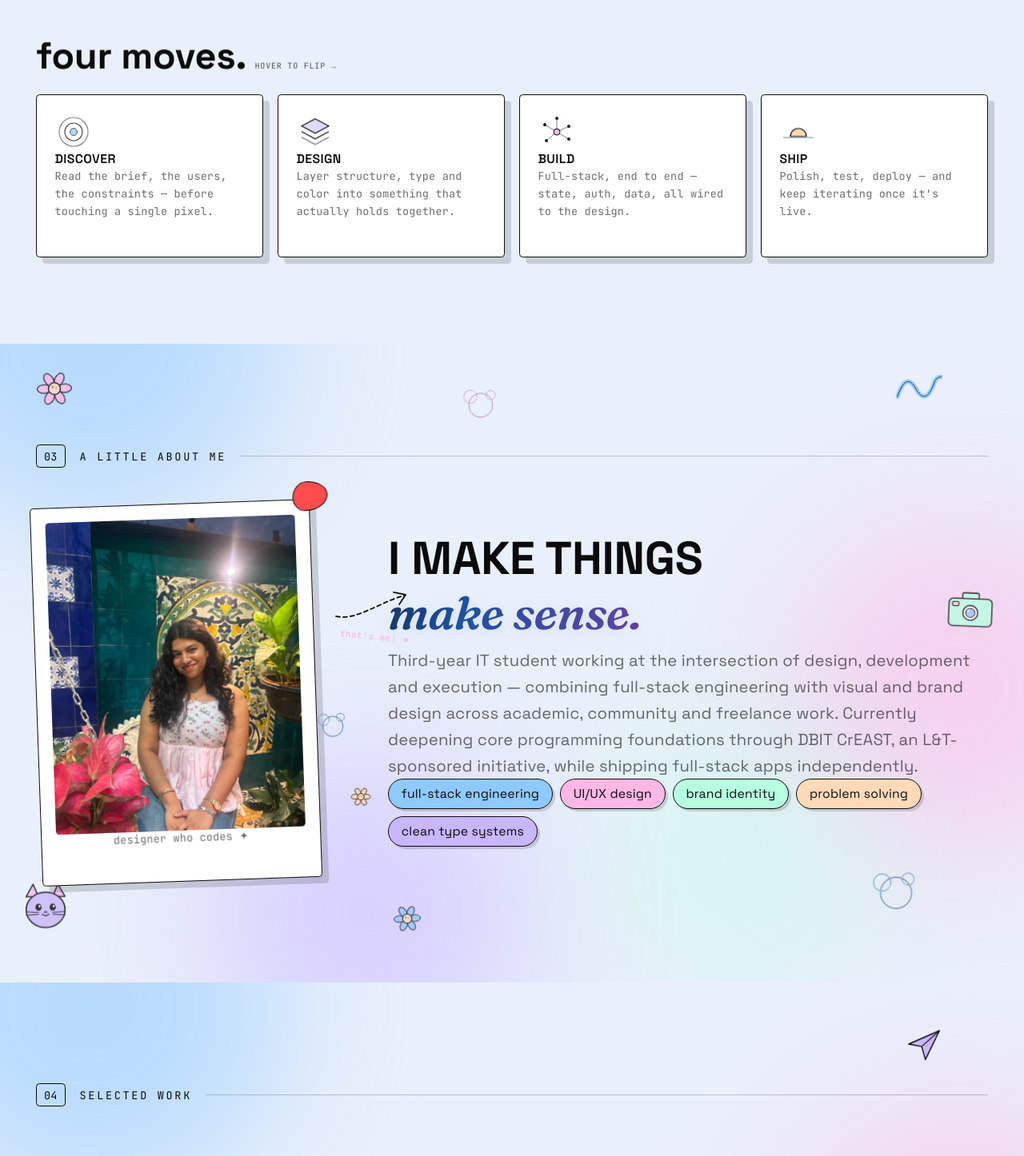
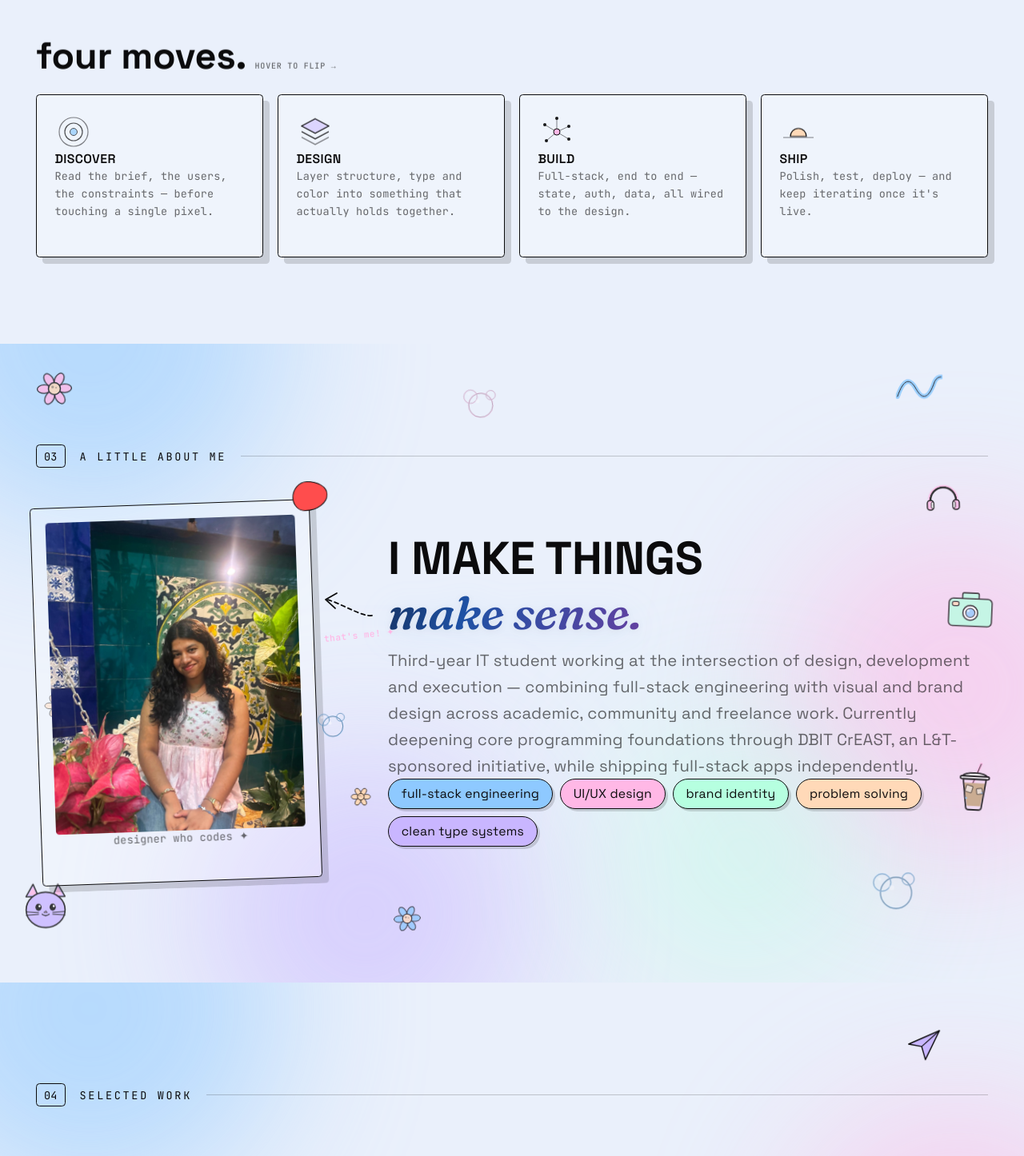
Before and after one commit to simonedsa07/portfolio, a React (Vite) app: page / in a window 1280 px wide. Shown: the part 1068-2514 px from the top of the page at 80% size. Built offline with nearby package versions, Linux system fonts and the light colour scheme.

Commit message:
ui changes

```diff
--- a/src/SimonePortfolio.jsx
+++ b/src/SimonePortfolio.jsx
@@ -300,6 +300,48 @@ function BubbleCluster({ size = 60, color = C.blue }) {
   );
 }
 
+function IcedCoffee({ size = 52, color = "#C4A482" }) {
+  return (
+    <svg width={size} height={size * 1.3} viewBox="0 0 40 52" fill="none">
+      {/* Straw */}
+      <line x1="26" y1="2" x2="16" y2="28" stroke="#FFB8E6" strokeWidth="3" strokeLinecap="round" />
+      <line x1="26" y1="2" x2="16" y2="28" stroke={C.ink} strokeWidth="0.8" strokeLinecap="round" />
+      {/* Lid */}
+      <path d="M7 16 C 7 10, 33 10, 33 16" fill={C.white} stroke={C.ink} strokeWidth="1.5" />
+      <rect x="5" y="15" width="30" height="3" rx="1.5" fill={C.white} stroke={C.ink} strokeWidth="1.5" />
+      {/* Coffee Liquid */}
+      <path d="M9 22 L31 22 L27 46 L13 46 Z" fill={color} />
+      {/* Ice Cubes */}
+      <rect x="12" y="24" width="7" height="7" rx="1" transform="rotate(15 12 24)" fill={C.white} opacity="0.6" stroke={C.ink} strokeWidth="1" />
+      <rect x="22" y="28" width="6" height="6" rx="1" transform="rotate(-10 22 28)" fill={C.white} opacity="0.6" stroke={C.ink} strokeWidth="1" />
+      {/* Cup Body */}
+      <path d="M8 18 L32 18 L28 48 C27.8 49 26.8 50 25 50 L15 50 C13.2 50 12.2 49 12 48 Z" stroke={C.ink} strokeWidth="1.5" strokeLinejoin="round" />
+      {/* Condensation drips */}
+      <circle cx="12" cy="38" r="1" fill={C.blue} />
+      <circle cx="28" cy="32" r="0.8" fill={C.blue} />
+    </svg>
+  );
+}
+
+function Headphones({ size = 52, color = C.purple }) {
+  return (
+    <svg width={size} height={size} viewBox="0 0 48 48" fill="none">
+      {/* Arch/Band */}
+      <path d="M8 24 A 16 16 0 0 1 40 24" stroke={C.ink} strokeWidth="2.5" fill="none" strokeLinecap="round" />
+      <path d="M6 24 A 18 18 0 0 1 42 24" stroke={color} strokeWidth="1.5" fill="none" strokeLinecap="round" />
+      {/* Earcup connectors */}
+      <line x1="8" y1="22" x2="8" y2="30" stroke={C.ink} strokeWidth="1.5" />
+      <line x1="40" y1="22" x2="40" y2="30" stroke={C.ink} strokeWidth="1.5" />
+      {/* Earcups */}
+      <rect x="4" y="24" width="8" height="12" rx="3.5" fill={color} stroke={C.ink} strokeWidth="1.5" />
+      <rect x="36" y="24" width="8" height="12" rx="3.5" fill={color} stroke={C.ink} strokeWidth="1.5" />
+      {/* Inner ear cushions */}
+      <rect x="9" y="26" width="3" height="8" rx="1.5" fill={C.white} stroke={C.ink} strokeWidth="1" />
+      <rect x="36" y="26" width="3" height="8" rx="1.5" fill={C.white} stroke={C.ink} strokeWidth="1" />
+    </svg>
+  );
+}
+
 function MiniCodeIcon() {
   return (
     <svg width="18" height="18" viewBox="0 0 24 24" fill="none" stroke="currentColor" strokeWidth="2.5" strokeLinecap="round" strokeLinejoin="round" style={{ opacity: 0.85 }}>
@@ -387,9 +429,9 @@ function OrbitDiagram({ size = 200 }) {
    ORBITING TOOL ICONS — scattered in hero, orbit on hover-stop
    ============================================================ */
 /* Inline Vector Brand Logos */
-function ReactLogo() {
+function ReactLogo({ size = 36 }) {
   return (
-    <svg width="25" height="25" viewBox="0 0 100 100" fill="none" xmlns="http://www.w3.org/2000/svg">
+    <svg width={size} height={size} viewBox="0 0 100 100" fill="none" xmlns="http://www.w3.org/2000/svg">
       <circle cx="50" cy="50" r="8" fill="#00D8FF" />
       <ellipse cx="50" cy="50" rx="38" ry="14" stroke="#00D8FF" strokeWidth="4" />
       <ellipse cx="50" cy="50" rx="38" ry="14" stroke="#00D8FF" strokeWidth="4" transform="rotate(60 50 50)" />
@@ -398,17 +440,17 @@ function ReactLogo() {
   );
 }
 
-function TailwindLogo() {
+function TailwindLogo({ size = 36 }) {
   return (
-    <svg width="26" height="26" viewBox="0 0 24 24" fill="none" xmlns="http://www.w3.org/2000/svg">
+    <svg width={size} height={size} viewBox="0 0 24 24" fill="none" xmlns="http://www.w3.org/2000/svg">
       <path d="M12 6.09 C8.2 6.09, 5.8 7.99, 4.85 11.79 C6.27 9.89, 7.69 9.18, 9.11 9.65 C9.92 9.92, 10.5 10.52, 11.13 11.17 C12.17 12.24, 13.43 13.53, 17.15 13.53 C20.95 13.53, 23.32 11.63, 24.27 7.83 C22.85 9.73, 21.43 10.44, 20.01 9.97 C19.2 9.7, 18.62 9.1, 17.99 8.45 C16.95 7.38, 15.69 6.09, 12 6.09 Z M4.85 13.53 C1.05 13.53, -1.32 15.43, -2.27 19.23 C-0.85 17.33, 0.57 16.62, 1.99 17.09 C2.8 17.36, 3.38 17.96, 4.01 18.61 C5.05 19.68, 6.31 20.97, 10.03 20.97 C13.83 20.97, 16.2 19.07, 17.15 15.27 C15.73 17.17, 14.31 17.88, 12.89 17.41 C12.08 17.14, 11.5 16.54, 10.87 15.89 C9.83 14.82, 8.57 13.53, 4.85 13.53 Z" fill="#06B6D4" />
     </svg>
   );
 }
 
-function FigmaLogo() {
+function FigmaLogo({ size = 36 }) {
   return (
-    <svg width="16" height="24" viewBox="0 0 100 150" fill="none" xmlns="http://www.w3.org/2000/svg">
+    <svg width={size * 0.67} height={size} viewBox="0 0 100 150" fill="none" xmlns="http://www.w3.org/2000/svg">
       <path d="M 0,25 C 0,11.2 11.2,0 25,0 C 38.8,0 50,11.2 50,25 L 50,50 L 25,50 C 11.2,50 0,38.8 0,25 Z" fill="#F24E1E" />
       <path d="M 50,25 C 50,11.2 61.2,0 75,0 C 88.8,0 100,11.2 100,25 C 100,38.8 88.8,50 75,50 L 50,50 Z" fill="#FF7262" />
       <path d="M 0,75 C 0,61.2 11.2,50 25,50 L 50,50 L 50,100 L 25,100 C 11.2,100 0,88.8 0,75 Z" fill="#A259FF" />
@@ -418,17 +460,17 @@ function FigmaLogo() {
   );
 }
 
-function SupabaseLogo() {
+function SupabaseLogo({ size = 36 }) {
   return (
-    <svg width="22" height="24" viewBox="0 0 24 24" fill="none" xmlns="http://www.w3.org/2000/svg">
+    <svg width={size * 0.92} height={size} viewBox="0 0 24 24" fill="none" xmlns="http://www.w3.org/2000/svg">
       <path d="M21.36 11.02a.85.85 0 0 0-.75-.52h-7.65L16.2 3.12a.85.85 0 0 0-1.44-.84l-11.4 14.4a.85.85 0 0 0 .75 1.36h7.65L8.5 25.32a.85.85 0 0 0 1.44.84l11.4-14.4a.85.85 0 0 0 .02-.74z" fill="#3ECF8E" />
     </svg>
   );
 }
 
-function CanvaLogo() {
+function CanvaLogo({ size = 36 }) {
   return (
-    <svg width="26" height="26" viewBox="0 0 120 120" fill="none" xmlns="http://www.w3.org/2000/svg">
+    <svg width={size} height={size} viewBox="0 0 120 120" fill="none" xmlns="http://www.w3.org/2000/svg">
       <circle cx="60" cy="60" r="50" fill="url(#canvaBgGrad)" />
       <defs>
         <linearGradient id="canvaBgGrad" x1="10" y1="10" x2="110" y2="110" gradientUnits="userSpaceOnUse">
@@ -441,27 +483,27 @@ function CanvaLogo() {
   );
 }
 
-function NextjsLogo() {
+function NextjsLogo({ size = 36 }) {
   return (
-    <svg width="24" height="24" viewBox="0 0 24 24" fill="none" xmlns="http://www.w3.org/2000/svg">
+    <svg width={size} height={size} viewBox="0 0 24 24" fill="none" xmlns="http://www.w3.org/2000/svg">
       <circle cx="12" cy="12" r="10" fill="#000000" stroke="#FFFFFF" strokeWidth="1.5" />
       <path d="M16.5 17.5 L8.5 7.5 H7.5 V16.5 H8.5 V9.5 L15.5 17.5 Z" fill="#FFFFFF" />
     </svg>
   );
 }
 
-function TypeScriptLogo() {
+function TypeScriptLogo({ size = 36 }) {
   return (
-    <svg width="24" height="24" viewBox="0 0 24 24" fill="none" xmlns="http://www.w3.org/2000/svg">
+    <svg width={size} height={size} viewBox="0 0 24 24" fill="none" xmlns="http://www.w3.org/2000/svg">
       <rect width="24" height="24" rx="3" fill="#3178C6" />
       <text x="5" y="17" fill="#FFFFFF" fontFamily="sans-serif" fontSize="11" fontWeight="bold">TS</text>
     </svg>
   );
 }
 
-function GitLogo() {
+function GitLogo({ size = 36 }) {
   return (
-    <svg width="24" height="24" viewBox="0 0 24 24" fill="none" xmlns="http://www.w3.org/2000/svg">
+    <svg width={size} height={size} viewBox="0 0 24 24" fill="none" xmlns="http://www.w3.org/2000/svg">
       <path d="M19 12a3 3 0 0 0-2.82-2H13V7.82a3 3 0 1 0-2 0V15.5a1.5 1.5 0 1 1-3 0 1.5 1.5 0 0 1 1.5-1.5h.32a3 3 0 1 0 0-2H8A3.5 3.5 0 0 0 4.5 15.5 3.5 3.5 0 0 0 8 19a3.5 3.5 0 0 0 3.5-3.5V8.82A3 3 0 0 0 13 8h3.18A3 3 0 1 0 19 12z" fill="#F05032" />
     </svg>
   );
@@ -528,16 +570,17 @@ function OrbitingTool({ label, color, LogoComponent, anchor, index }) {
         onMouseLeave={handleLeave}
         title={label}
         style={{
-          width: 52, height: 52, borderRadius: "50%",
+          width: 76, height: 76, borderRadius: "50%",
           background: `linear-gradient(135deg, ${color}CC, ${color}44)`,
           border: `1.5px solid rgba(11,11,12,0.2)`,
           boxShadow: hovered ? `0 8px 28px ${color}88` : `3px 3px 0 rgba(11,11,12,0.1)`,
+          display: "flex", alignItems: "center", justifycontent: "center",
+          cursor: "pointer", willChange: "transform", backdropFilter: "blur(4px)",
+          transition: "box-shadow 0.3s, width 0.3s, height 0.3s",
           display: "flex", alignItems: "center", justifyContent: "center",
-          cursor: "pointer", willChange: "transform", backdropFilter: "blur(4px)",
-          transition: "box-shadow 0.3s",
         }}
       >
-        <LogoComponent />
+        <LogoComponent size={36} />
       </div>
     </div>
   );
@@ -572,7 +615,7 @@ function FlipProcessCard({ Icon, title, desc, delay, backIndex }) {
             <p className="text-sm font-semibold mt-4 mb-1 uppercase tracking-wide" style={{ ...bodyFont, color: C.ink }}>{title}</p>
             <p className="text-xs leading-relaxed" style={{ ...mono, color: C.mute }}>{desc}</p>
           </div>
-          <div className="flip-face flip-back rounded-sm p-5" style={{ background: `linear-gradient(135deg, ${pastelBgs[backIndex % 4]}88, #C9B6FF44)`, border: "1.5px solid var(--ink)", boxShadow: "8px 8px 0 var(--shadow-color)" }}>
+          <div className="flip-face flip-back rounded-sm p-5" style={{ background: `linear-gradient(135deg, ${pastelBgs[backIndex % 4]}88, #C9B6FF44)`, backdropFilter: "blur(16px)", WebkitBackdropFilter: "blur(16px)", border: "1.5px solid var(--ink)", boxShadow: "8px 8px 0 var(--shadow-color)" }}>
             <span style={{ fontSize: 28 }}>{back.icon}</span>
             <p className="text-xs font-bold uppercase tracking-widest mt-3 mb-2" style={{ ...mono, color: C.ink }}>{title}</p>
             <div className="flex flex-wrap gap-1">
@@ -775,7 +818,6 @@ function CardDeck({ items }) {
               key={it.group}
               className="card-hard rounded-xl p-5"
               style={{
-                background: "var(--white)",
                 position: "relative",
                 width: 225,
                 flexShrink: 0,
@@ -788,7 +830,7 @@ function CardDeck({ items }) {
                 boxShadow: scattered
                   ? "4px 6px 0 var(--shadow-color)"
                   : "6px 8px 0 var(--shadow-color)",
-                transition: "margin-left 0.55s cubic-bezier(.22,1,.36,1), transform 0.55s cubic-bezier(.22,1,.36,1), box-shadow 0.3s ease, background 0.3s",
+                transition: "margin-left 0.55s cubic-bezier(.22,1,.36,1), transform 0.55s cubic-bezier(.22,1,.36,1), box-shadow 0.3s ease, background 0.3s, border-color 0.3s",
               }}
               onMouseEnter={(e) => {
                 e.currentTarget.style.transform = !scattered && !isMobile
@@ -972,30 +1014,11 @@ function ChromeHero() {
    MAIN
    ============================================================ */
 export default function SimonePortfolio() {
-  const [isDark, setIsDark] = useState(false);
-
-  const [isOnboarding, setIsOnboarding] = useState(true);
-
-  useEffect(() => {
-    // Keep page strictly in light mode during the 5.5s onboarding/preloader sequence
-    const timer = setTimeout(() => {
-      setIsOnboarding(false);
-    }, 5500);
-    return () => clearTimeout(timer);
-  }, []);
-
   useEffect(() => {
     const root = document.documentElement;
-    if (isDark && !isOnboarding) {
-      root.classList.add("dark");
-      localStorage.setItem("theme", "dark");
-    } else {
-      root.classList.remove("dark");
-      localStorage.setItem("theme", "light");
-    }
-  }, [isDark, isOnboarding]);
-
-  const toggleTheme = () => setIsDark(!isDark);
+    root.classList.remove("dark");
+    localStorage.setItem("theme", "light");
+  }, []);
 
   const nav = ["Work", "About", "Skills", "Contact"];
   const navMag = useMagnetic(0.2);
@@ -1054,15 +1077,10 @@ export default function SimonePortfolio() {
           background: radial-gradient(circle, rgba(142,201,255,0.35), rgba(255,184,230,0.2) 45%, transparent 70%);
           pointer-events: none; z-index: 250; mix-blend-mode: multiply; filter: blur(6px);
         }
-        .dark .cursor-glow {
-          mix-blend-mode: screen;
-          background: radial-gradient(circle, rgba(142,201,255,0.18), rgba(255,184,230,0.08) 45%, transparent 70%);
-        }
         @media (hover: none) { .cursor-glow { display: none; } }
 
         .mesh-blob { position: absolute; border-radius: 50%; filter: blur(90px); opacity: 0.55; will-change: transform; }
         .mesh-still { opacity: 0.4; }
-        .dark .mesh-blob { opacity: 0.28 !important; }
 
         @keyframes floatY { 0%,100% { transform: translateY(0) rotate(0deg); } 50% { transform: translateY(-14px) rotate(3deg); } }
         .float-slow { animation: floatY 6s ease-in-out infinite; }
@@ -1103,7 +1121,13 @@ export default function SimonePortfolio() {
         @keyframes marqueeScroll { from { transform: translateX(0); } to { transform: translateX(-50%); } }
         .marquee-track { display: flex; width: max-content; animation: marqueeScroll 22s linear infinite; }
 
-        .card-hard { border: 1.5px solid ${C.ink}; box-shadow: 8px 8px 0px var(--shadow-color); background: ${C.white}; }
+        .card-hard {
+          border: 1.5px solid ${C.ink};
+          box-shadow: 8px 8px 0px var(--shadow-color);
+          background: rgba(255, 255, 255, 0.25);
+          backdrop-filter: blur(16px);
+          -webkit-backdrop-filter: blur(16px);
+        }
         .hover-lift { transition: transform 0.35s cubic-bezier(.22,1,.36,1), box-shadow 0.35s ease; }
         .hover-lift:hover { transform: translateY(-6px); box-shadow: 10px 12px 0px var(--shadow-color); }
 
@@ -1178,18 +1202,6 @@ export default function SimonePortfolio() {
           ))}
         </nav>
         <div className="flex items-center gap-4">
-          <button
-            onClick={toggleTheme}
-            aria-label="Toggle theme"
-            className="p-2 rounded-full border bg-transparent hover:bg-[rgba(11,11,12,0.05)] dark:hover:bg-[rgba(255,255,255,0.08)] transition-all cursor-pointer flex items-center justify-center"
-            style={{ borderColor: "var(--border)", color: C.ink }}
-          >
-            {isDark ? (
-              <svg width="15" height="15" viewBox="0 0 24 24" fill="none" stroke="currentColor" strokeWidth="2.3" strokeLinecap="round" strokeLinejoin="round"><circle cx="12" cy="12" r="4"/><path d="M12 2v2M12 20v2M4.93 4.93l1.41 1.41M17.66 17.66l1.41 1.41M2 12h2M20 12h2M6.34 17.66l-1.41 1.41M19.07 4.93l-1.41 1.41"/></svg>
-            ) : (
-              <svg width="15" height="15" viewBox="0 0 24 24" fill="none" stroke="currentColor" strokeWidth="2.3" strokeLinecap="round" strokeLinejoin="round"><path d="M12 3a6 6 0 0 0 9 9 9 9 0 1 1-9-9Z"/></svg>
-            )}
-          </button>
           <a ref={navMag.ref} onMouseMove={navMag.onMouseMove} onMouseLeave={navMag.onMouseLeave} href="https://mail.google.com/mail/?view=cm&fs=1&to=simonedsa0507@gmail.com" target="_blank" rel="noreferrer" className="text-xs px-4 py-2 rounded-full" style={{ ...mono, backgroundColor: C.ink, color: C.white }}>
             Say hi
           </a>
@@ -1266,6 +1278,14 @@ export default function SimonePortfolio() {
         <div className="float-b" style={{ position: "absolute", top: "30%", left: "8%", zIndex: 2, animationDelay: "-0.8s", opacity: 0.65 }}>
           <BubbleCluster color={C.mint} size={44} />
         </div>
+        {/* iced coffee - floating bottom/right area */}
+        <div className="float-slow" style={{ position: "absolute", bottom: "25%", right: "3%", zIndex: 2, animationDelay: "-2.2s", opacity: 0.85 }}>
+          <IcedCoffee size={48} />
+        </div>
+        {/* headphones - floating right/upper-mid area */}
+        <div className="float-alt" style={{ position: "absolute", top: "22%", right: "6%", zIndex: 2, animationDelay: "-1.7s", opacity: 0.85 }}>
+          <Headphones size={48} color={C.pink} />
+        </div>
 
         <div className="relative" style={{ zIndex: 3 }}>
           <Eyebrow index="03" label="A little about me" />
@@ -1292,28 +1312,28 @@ export default function SimonePortfolio() {
               </div>
             </Reveal>
 
-            {/* Hand-drawn arrow connector + micro-floaters inside the column gap */}
-            <div className="hidden lg:block absolute left-[300px] md:left-[335px] lg:left-[365px] top-[30%] -translate-y-1/2 z-10 pointer-events-none">
+            {/* Hand-drawn arrow connector pointing to the photo inside the column gap */}
+            <div className="hidden lg:block absolute left-[354px] top-[30%] -translate-y-1/2 z-10 pointer-events-none">
               <div className="float-slow" style={{ animationDuration: "5s" }}>
-                <svg width="110" height="60" viewBox="0 0 110 60" fill="none">
-                  {/* curvier, better-aligned arrow line */}
+                <svg width="76" height="50" viewBox="0 0 76 50" fill="none">
+                  {/* curvier, left-pointing arrow line */}
                   <path
-                    d="M10 42 C 35 48, 65 24, 95 16"
+                    d="M66 36 C 54 38, 30 22, 10 16"
                     stroke={C.ink}
                     strokeWidth="1.8"
                     strokeDasharray="5 4"
                     strokeLinecap="round"
                   />
-                  {/* arrow head */}
+                  {/* arrow head pointing left */}
                   <path
-                    d="M82 12 L97 15 L89 27"
+                    d="M22 8 L8 16 L20 27"
                     stroke={C.ink}
                     strokeWidth="1.8"
                     strokeLinecap="round"
                     strokeLinejoin="round"
                   />
                 </svg>
-                <span className="block text-[11px] font-bold tracking-wider" style={{ ...mono, color: C.pink, transform: "rotate(6deg) translate(14px, -6px)", whiteSpace: "nowrap" }}>
+                <span className="block text-[11px] font-bold tracking-wider" style={{ ...mono, color: C.pink, transform: "rotate(-6deg) translate(6px, -2px)", whiteSpace: "nowrap" }}>
                   that's me! ✦
                 </span>
               </div>
@@ -1370,9 +1390,11 @@ export default function SimonePortfolio() {
 
           <Reveal from="translateX(-60px) scale(0.97)" to="translateX(0) scale(1)" duration={900}>
             <div
-              className="rounded-xl p-7 sm:p-10 relative"
+              className="card-hard rounded-xl p-7 sm:p-10 relative"
               style={{
-                background: `linear-gradient(135deg, ${C.white} 0%, ${C.blue}28 55%, ${C.purple}20 100%)`,
+                background: `linear-gradient(135deg, rgba(255, 255, 255, 0.25) 0%, ${C.blue}22 55%, ${C.purple}1a 100%)`,
+                backdropFilter: "blur(16px)",
+                WebkitBackdropFilter: "blur(16px)",
                 border: `1.5px solid ${C.ink}`,
                 boxShadow: "8px 8px 0 rgba(11,11,12,0.1)",
               }}
--- a/src/index.css
+++ b/src/index.css
@@ -32,7 +32,7 @@
 
   font: 18px/145% var(--sans);
   letter-spacing: 0.18px;
-  color-scheme: light dark;
+  color-scheme: light;
   color: var(--text);
   background: var(--bg);
   font-synthesis: none;
@@ -43,31 +43,6 @@
   @media (max-width: 1024px) {
     font-size: 16px;
   }
-}
-
-/* Dark Mode Variable Overrides */
-.dark {
-  --bg: #0B0B0C;
-  --ink: #FAF9F6;
-  --white: #121214;
-  --blue: #2A6FBE;
-  --pink: #B53F7F;
-  --purple: #6A4FA3;
-  --mint: #117C50;
-  --peach: #BF6A2D;
-  --red: #C53A3A;
-  --green: #248A4E;
-  --mute: rgba(234,240,251,0.6);
-
-  --border: rgba(234,240,251,0.15);
-  --surface: rgba(18, 18, 20, 0.5);
-  --shadow-color: rgba(0,0,0,0.4);
-  --nav-bg: rgba(11,11,12,0.75);
-
-  --code-bg: rgba(234,240,251,0.1);
-
-  /* High-contrast light pastel chrome gradient for dark backgrounds */
-  --chrome-gradient: linear-gradient(110deg, #FAF9F6 0%, #8EC9FF 25%, #C9B6FF 50%, #FFB8E6 75%, #FAF9F6 100%);
 }
 
 body {
```
